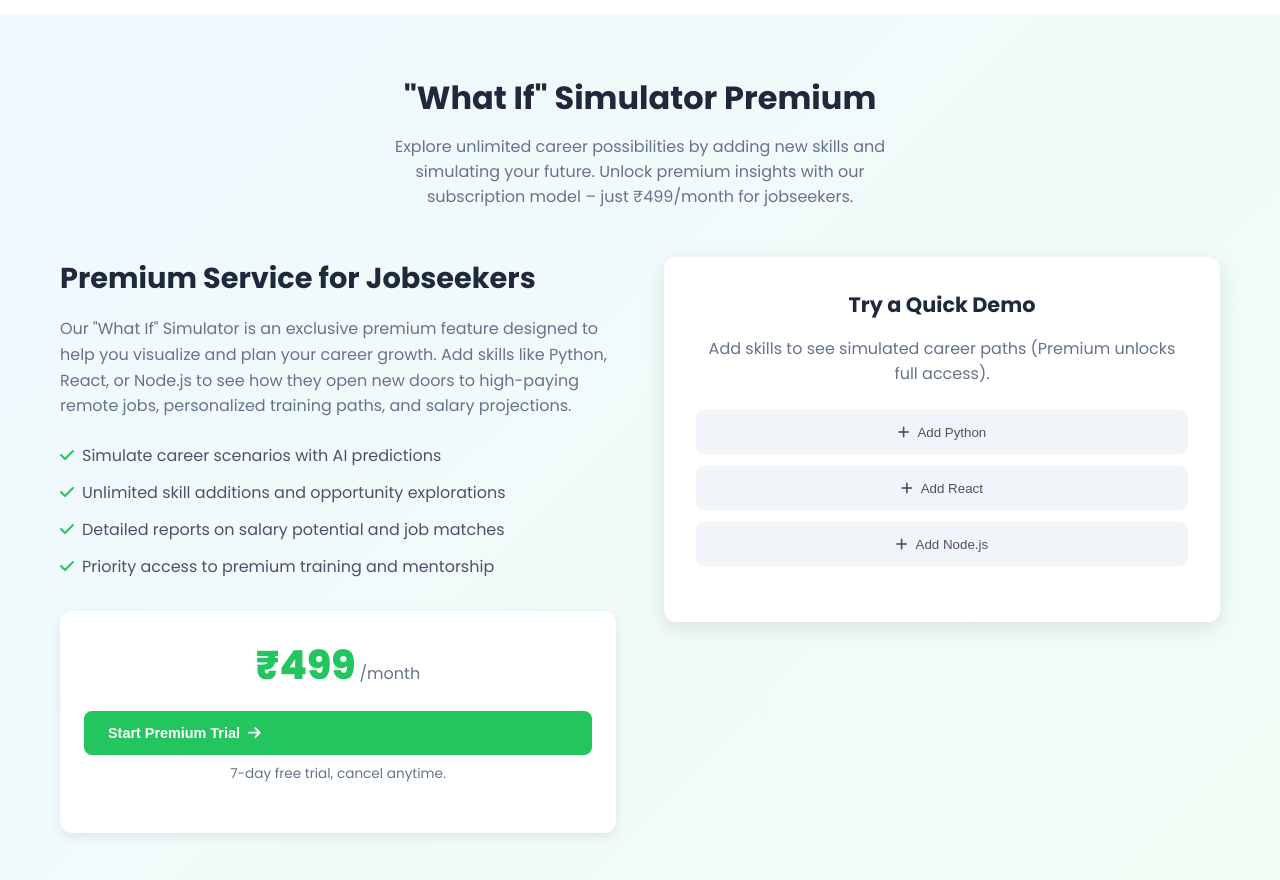
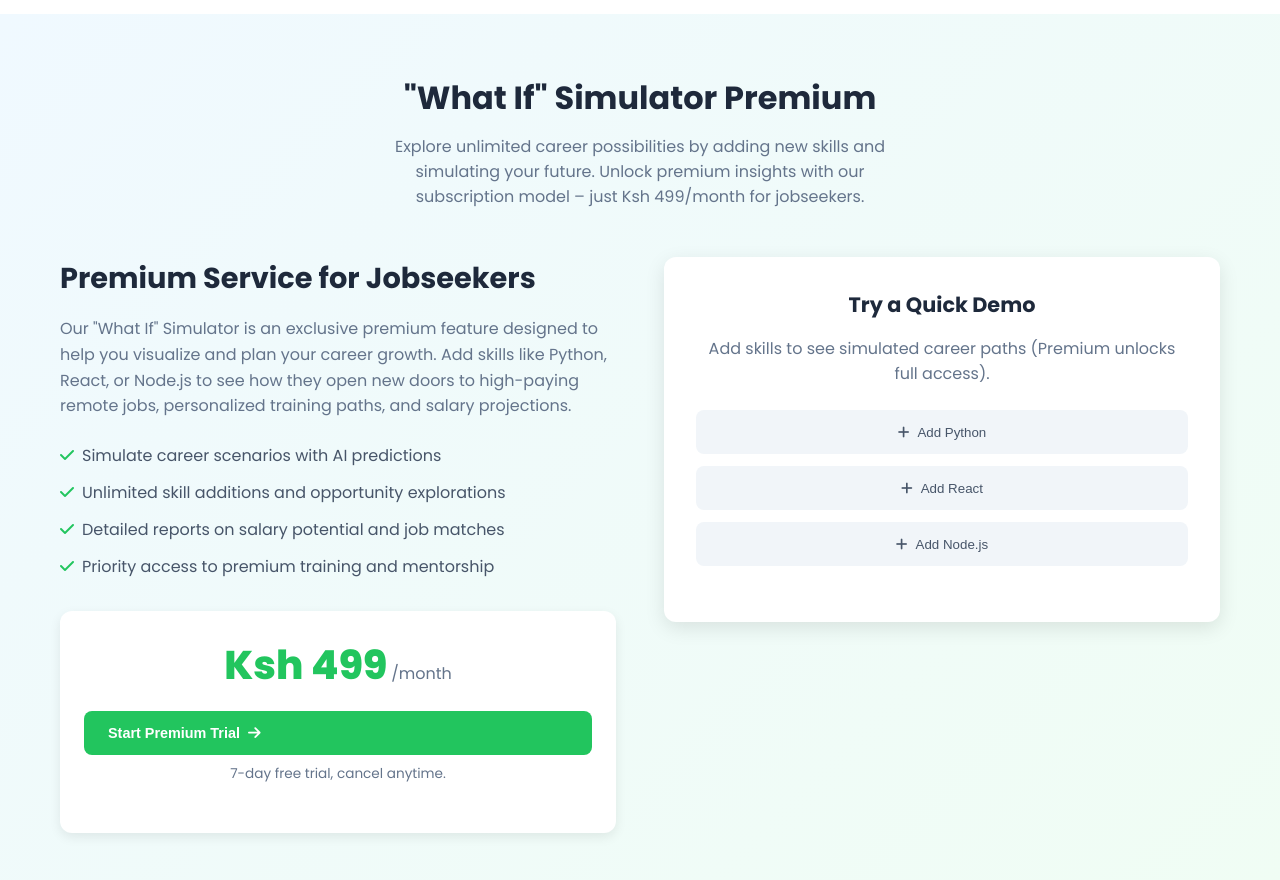
Before and after one commit to agbarbie/Rural-Connect, an Angular app in the folder Frontend/: page / in a window 1280 px wide. Shown: the part 1840-2720 px from the top of the page. Built offline with nearby package versions, Linux system fonts and the light colour scheme.

Commit message:
changes the currencies

```diff
--- a/Frontend/src/app/components/jobseeker/ai-assistant/ai-assistant.component.html
+++ b/Frontend/src/app/components/jobseeker/ai-assistant/ai-assistant.component.html
@@ -348,7 +348,7 @@
         <div class="premium-icon">
           <i class="fas fa-crown"></i>
         </div>
-        <p>Upgrade to <strong>Premium</strong> for just <strong>₹499/month</strong> and simulate unlimited career scenarios with {{ selectedSkill }} to see salary boosts and new opportunities.</p>
+        <p>Upgrade to <strong>Premium</strong> for just <strong>Ksh 499/month</strong> and simulate unlimited career scenarios with {{ selectedSkill }} to see salary boosts and new opportunities.</p>
         <ul class="modal-benefits">
           <li><i class="fas fa-check"></i> Unlimited simulations & projections</li>
           <li><i class="fas fa-check"></i> Advanced career path analytics</li>
@@ -357,7 +357,7 @@
           <li><i class="fas fa-check"></i> Exclusive premium courses</li>
         </ul>
         <div class="modal-pricing">
-          <div class="price-highlight">₹499 <span>/month</span></div>
+          <div class="price-highlight">Ksh 499 <span>/month</span></div>
           <p>7-day free trial • No commitment</p>
         </div>
       </div>
--- a/Frontend/src/app/components/landing/landing.component.html
+++ b/Frontend/src/app/components/landing/landing.component.html
@@ -145,7 +145,7 @@ Browse real job openings and training programs that match your skills. No random
   <div class="container">
     <div class="section-header">
       <h2>"What If" Simulator Premium</h2>
-      <p>Explore unlimited career possibilities by adding new skills and simulating your future. Unlock premium insights with our subscription model – just ₹499/month for jobseekers.</p>
+      <p>Explore unlimited career possibilities by adding new skills and simulating your future. Unlock premium insights with our subscription model – just Ksh 499/month for jobseekers.</p>
     </div>
 
     <div class="simulator-content">
@@ -160,7 +160,7 @@ Browse real job openings and training programs that match your skills. No random
         </ul>
         <div class="subscription-pricing">
           <div class="price-box">
-            <span class="price">₹499</span>
+            <span class="price">Ksh 499</span>
             <span class="price-period">/month</span>
           </div>
           <button class="btn-primary subscribe-btn" (click)="subscribeToPremium()">Start Premium Trial <i class="fas fa-arrow-right"></i></button>
```
